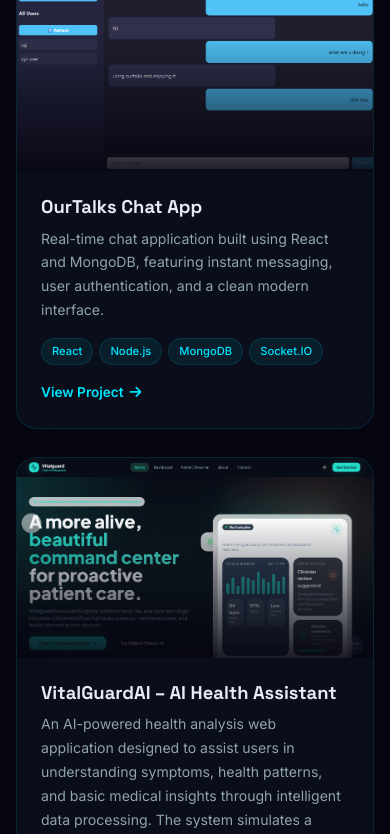
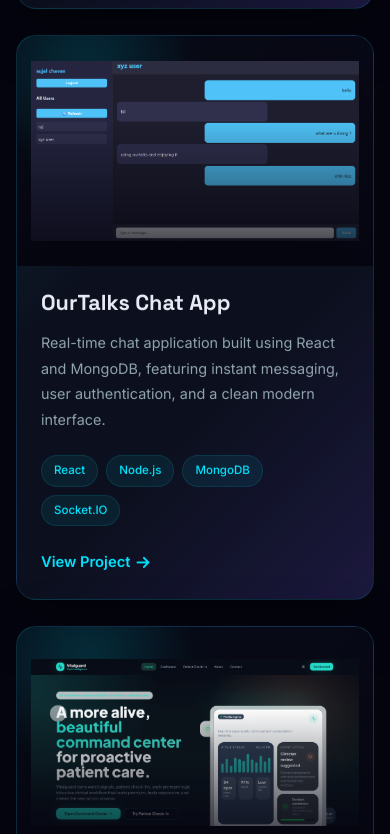
Before and after one commit to Chavansujal/my_portfolio, a website: page frontend/index.html in a window 390 px wide. Shown: the part 3558-4392 px from the top of the page. Drawn offline with Linux system fonts and the light colour scheme; animation ran at ten frames a second.

Commit message:
fix the project cards visuals

```diff
--- a/frontend/script.js
+++ b/frontend/script.js
@@ -94,7 +94,7 @@ document.addEventListener('DOMContentLoaded', () => {
     el.classList.remove('on', 'off');
     if (mode) el.classList.add(mode);
   }
-
+  // camera access for hand gesture
   function getPreferredCameraDeviceId(devices) {
     const videoInputs = devices.filter((device) => device.kind === 'videoinput');
     if (videoInputs.length === 0) return null;
@@ -130,6 +130,7 @@ document.addEventListener('DOMContentLoaded', () => {
     return { video, audio: false };
   }
 
+  //it detects the hand gesture
   function syncGestureSurfaceSize() {
     const width = gestureVideo.videoWidth || 640;
     const height = gestureVideo.videoHeight || 480;
--- a/frontend/style.css
+++ b/frontend/style.css
@@ -745,87 +745,151 @@ h1, h2, h3, h4, h5, h6 {
 /*  PROJECTS SECTION                              */
 /* ============================================= */
 .projects-grid {
-  display: grid;
-  grid-template-columns: repeat(auto-fit, minmax(340px, 1fr));
-  gap: 28px;
-  margin-top: 40px;
+  display: flex;
+  flex-direction: column;
+  gap: 32px;
+  margin-top: 54px;
+  padding-bottom: 32px;
+}
+
+.projects-grid > .project-card {
+  opacity: 1;
+  transform: none;
 }
 
 .project-card {
-  background: var(--bg-glass);
+  position: sticky;
+  top: 104px;
+  min-height: min(520px, calc(100vh - 132px));
+  background:
+    linear-gradient(135deg, rgba(0, 229, 255, 0.1), transparent 34%),
+    linear-gradient(315deg, rgba(124, 77, 255, 0.14), transparent 38%),
+    rgba(15, 20, 35, 0.82);
   backdrop-filter: blur(var(--glass-blur));
   -webkit-backdrop-filter: blur(var(--glass-blur));
   border: 1px solid var(--border-subtle);
   border-radius: var(--radius-lg);
   overflow: hidden;
   transition: all 0.4s var(--transition-smooth);
-  display: flex;
-  flex-direction: column;
-}
+  display: grid;
+  grid-template-columns: minmax(320px, 46%) 1fr;
+  align-items: stretch;
+  box-shadow: 0 18px 60px rgba(0, 0, 0, 0.34);
+  animation: projectFloat 8s ease-in-out infinite;
+}
+
+.project-card:nth-child(1) { z-index: 1; }
+.project-card:nth-child(2) { z-index: 2; }
+.project-card:nth-child(3) { z-index: 3; }
+.project-card:nth-child(4) { z-index: 4; }
+.project-card:nth-child(5) { z-index: 5; }
+.project-card:nth-child(6) { z-index: 6; }
+.project-card:nth-child(7) { z-index: 7; }
+.project-card:nth-child(8) { z-index: 8; }
+.project-card:nth-child(9) { z-index: 9; }
+.project-card:nth-child(10) { z-index: 10; }
+.project-card:nth-child(11) { z-index: 11; }
 
 .project-card:hover {
   border-color: var(--border-glow);
-  transform: translateY(-6px);
   box-shadow: var(--shadow-glow), var(--shadow-card);
 }
 
 .project-img-wrapper {
   position: relative;
   overflow: hidden;
-  height: 200px;
+  min-height: 100%;
+  isolation: isolate;
+  display: flex;
+  align-items: center;
+  justify-content: center;
+  padding: clamp(14px, 2vw, 26px);
+  background:
+    radial-gradient(circle at 20% 18%, rgba(0, 229, 255, 0.18), transparent 32%),
+    linear-gradient(145deg, rgba(5, 5, 16, 0.72), rgba(10, 10, 26, 0.92));
 }
 
 .project-img-wrapper img {
   width: 100%;
   height: 100%;
-  object-fit: cover;
-  transition: transform 0.6s var(--transition-smooth);
+  object-fit: contain;
+  object-position: center;
+  filter: drop-shadow(0 22px 34px rgba(0, 0, 0, 0.42));
+  transition:
+    transform 0.8s var(--transition-smooth),
+    filter 0.8s var(--transition-smooth);
 }
 
 .project-card:hover .project-img-wrapper img {
-  transform: scale(1.08);
+  transform: scale(1.035) translateY(-4px);
+  filter: drop-shadow(0 26px 42px rgba(0, 229, 255, 0.16));
 }
 
 .project-img-overlay {
   position: absolute;
   inset: 0;
-  background: linear-gradient(to bottom, transparent 30%, rgba(5, 5, 16, 0.9) 100%);
+  background:
+    linear-gradient(to right, transparent 48%, rgba(5, 5, 16, 0.72) 100%),
+    linear-gradient(to top, rgba(5, 5, 16, 0.5), transparent 44%);
+  pointer-events: none;
+}
+
+.project-img-wrapper::after {
+  content: '';
+  position: absolute;
+  inset: -45%;
+  background: linear-gradient(
+    115deg,
+    transparent 38%,
+    rgba(255, 255, 255, 0.12) 48%,
+    transparent 58%
+  );
+  transform: translateX(-60%) rotate(8deg);
+  opacity: 0;
+  pointer-events: none;
+}
+
+.project-card:hover .project-img-wrapper::after {
+  animation: projectShine 1.15s ease;
 }
 
 .project-body {
-  padding: 24px;
+  padding: clamp(28px, 5vw, 56px);
   flex: 1;
   display: flex;
   flex-direction: column;
+  justify-content: center;
+  min-width: 0;
 }
 
 .project-body h3 {
-  font-size: 1.15rem;
-  margin-bottom: 8px;
+  font-size: clamp(1.55rem, 3vw, 2.35rem);
+  margin-bottom: 14px;
   color: var(--text-primary);
 }
 
 .project-body p {
-  font-size: 0.88rem;
+  font-size: 0.98rem;
   color: var(--text-secondary);
-  line-height: 1.7;
-  margin-bottom: 16px;
-  flex: 1;
+  line-height: 1.8;
+  margin-bottom: 22px;
+  flex: 0;
+  max-width: 680px;
 }
 
 .project-tags {
   display: flex;
   flex-wrap: wrap;
-  gap: 6px;
-  margin-bottom: 16px;
+  gap: 8px;
+  margin-bottom: 24px;
 }
 
 .project-tags span {
-  padding: 3px 10px;
+  padding: 5px 12px;
   background: rgba(0, 229, 255, 0.08);
   border: 1px solid var(--border-subtle);
   border-radius: 20px;
-  font-size: 0.7rem;
+  font-size: 0.72rem;
   color: var(--accent);
   font-weight: 500;
 }
@@ -835,14 +899,38 @@ h1, h2, h3, h4, h5, h6 {
   align-items: center;
   gap: 6px;
   color: var(--accent);
-  font-size: 0.85rem;
+  font-size: 0.92rem;
   font-weight: 600;
   transition: gap 0.3s ease;
+  width: fit-content;
 }
 
 .project-link:hover {
   gap: 10px;
   color: var(--accent);
+}
+
+@keyframes projectFloat {
+  0%, 100% {
+    transform: translateY(0);
+  }
+  50% {
+    transform: translateY(-6px);
+  }
+}
+
+@keyframes projectShine {
+  0% {
+    opacity: 0;
+    transform: translateX(-60%) rotate(8deg);
+  }
+  35% {
+    opacity: 1;
+  }
+  100% {
+    opacity: 0;
+    transform: translateX(60%) rotate(8deg);
+  }
 }
 
 /* ============================================= */
@@ -1635,6 +1723,15 @@ h1, h2, h3, h4, h5, h6 {
     padding-left: 50px;
     text-align: left;
   }
+
+  .project-card {
+    grid-template-columns: minmax(280px, 42%) 1fr;
+    min-height: min(500px, calc(100vh - 124px));
+  }
+
+  .project-body {
+    padding: 34px;
+  }
 }
 
 @media (max-width: 768px) {
@@ -1660,7 +1757,38 @@ h1, h2, h3, h4, h5, h6 {
   .hero { padding-top: 100px; }
   .hero-name { font-size: 2.2rem; }
 
-  .projects-grid { grid-template-columns: 1fr; }
+  .projects-grid {
+    gap: 26px;
+    margin-top: 38px;
+  }
+
+  .project-card {
+    position: relative;
+    top: auto;
+    min-height: 0;
+    grid-template-columns: 1fr;
+  }
+
+  .project-img-wrapper {
+    min-height: 0;
+    height: 230px;
+  }
+
+  .project-img-overlay {
+    background: linear-gradient(to bottom, transparent 36%, rgba(5, 5, 16, 0.86) 100%);
+  }
+
+  .project-body {
+    padding: 24px;
+  }
+
+  .project-body h3 {
+    font-size: 1.35rem;
+  }
+
+  .project-body p {
+    font-size: 0.9rem;
+  }
 
   .spiral-ladder-container {
     min-height: auto;
```
Also changed, not shown: frontend/index.html (+1 -1 lines), frontend/README.md, frontend/images/profilenew.png (deleted).
